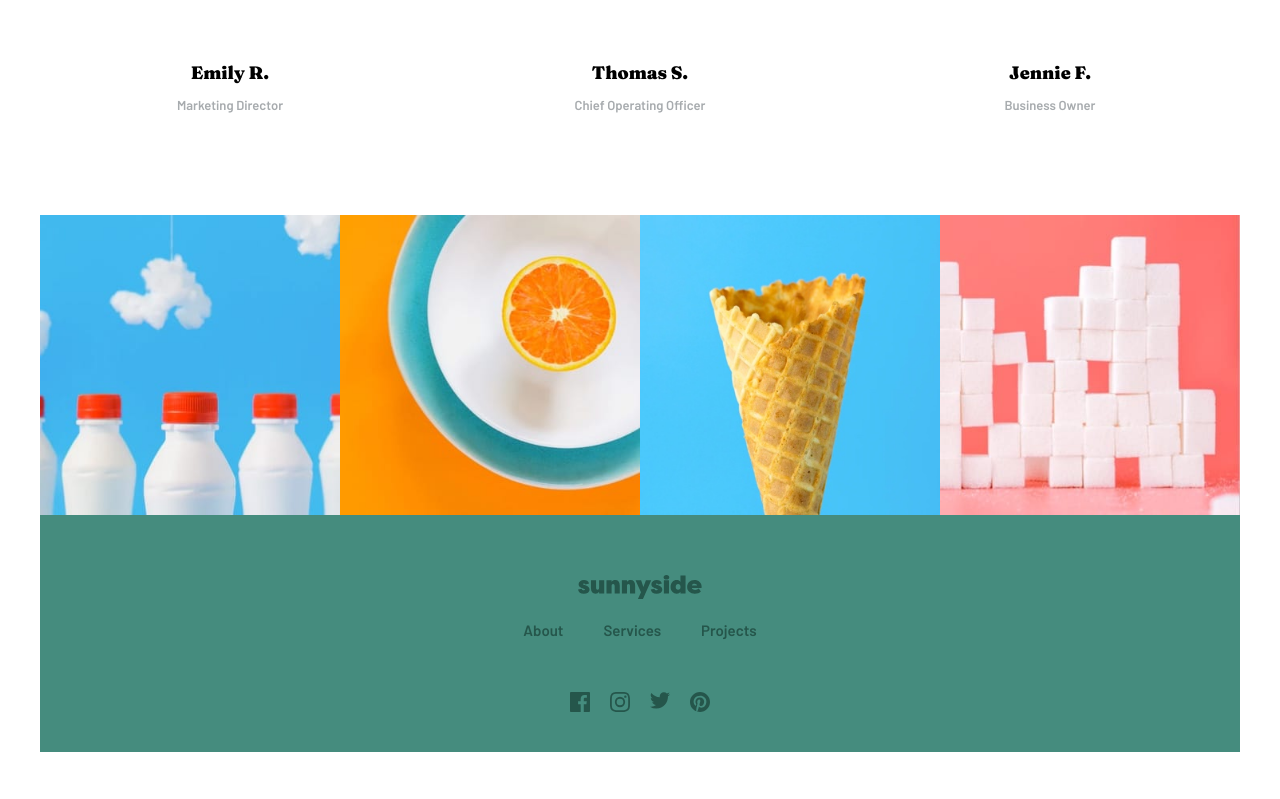
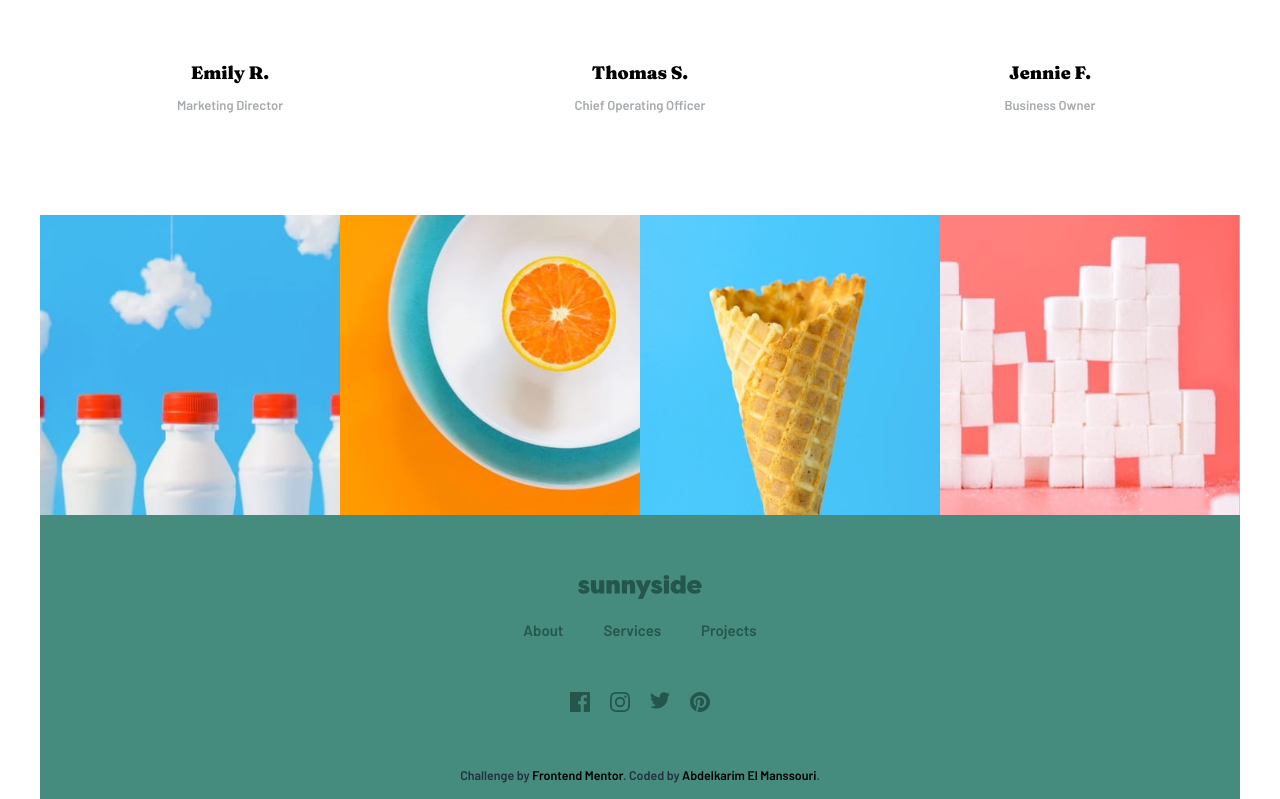
Before and after one commit to abdelkarim-el-manssouri/sunnyside-agency-landing-page, a React (Vite) app: page / in a window 1280 px wide. Shown: the part 2754-3553 px from the top of the page. Before the commit the page ends 3506 px from the top, so only its background shows below. Built offline with nearby package versions, Linux system fonts and the light colour scheme.

Commit message:
project done

```diff
--- a/index.html
+++ b/index.html
@@ -2,7 +2,6 @@
 <html lang="en">
   <head>
     <meta charset="UTF-8" />
-    <!-- <link rel="icon" type="image/svg+xml" href="/vite.svg" /> -->
     <meta name="viewport" content="width=device-width, initial-scale=1.0" />
     <title>sunny side</title>
   </head>
--- a/package.json
+++ b/package.json
@@ -11,6 +11,7 @@
   },
   "dependencies": {
     "framer-motion": "^11.3.31",
+    "lenis": "^1.1.13",
     "react": "^18.3.1",
     "react-dom": "^18.3.1"
   },
--- a/src/index.css
+++ b/src/index.css
@@ -7,7 +7,7 @@
 
 @layer base {
   html {
-    @apply bg-neutral-white font-barlow font-fw-regular scroll-smooth;
+    @apply bg-neutral-white font-barlow font-fw-regular;
     font-size: 62.5%;
   }
   h1,
--- a/src/pages/Home.jsx
+++ b/src/pages/Home.jsx
@@ -2,16 +2,19 @@ import { useState } from "react";
 import Container from "../components/Container";
 import { menuLinks, testimonials } from "../data/data";
 import { AnimatePresence, motion } from "framer-motion";
+import { ReactLenis } from "lenis/react";
 
 const Home = () => {
   return (
-    <>
+    <motion.div variants={homeVariants} initial="initial" animate="animate">
+      <ReactLenis root>
         <HeroSection />
         <MainSection />
         <Testimonials />
         <Gallery />
         <Footer />
-    </>
+      </ReactLenis>
+    </motion.div>
   );
 };
 
@@ -114,7 +117,6 @@ const HeroSection = () => {
 
 const MainSection = () => {
   return (
-    <>
     <Container>
       <main>
         <div className="grid [grid-template-areas:'egg''transform''cup''stand'] sm:[grid-template-areas:'transform_egg''cup_stand'] text-center sm:text-start auto-cols-fr auto-rows-fr">
@@ -126,8 +128,8 @@ const MainSection = () => {
               </h2>
               <p className="text-mainSectionContent my-10 w-[45ch] text-neutral-dark-grayish-blue">
                 We are a full-service creative agency specializing in helping
-                  brands grow fast. Engage your clients through compelling
-                  visuals that do most of the marketing for you.
+                brands grow fast. Engage your clients through compelling visuals
+                that do most of the marketing for you.
               </p>
               <button className="uppercase font-fw-semi-bold text-mainSectionButton relative before:absolute before:-left-[5%] before:bottom-1 before:w-[110%] before:h-2.5 before:bg-primary-yellow/50 before:rounded-full before:-z-10 hover:before:bg-primary-yellow before:transition before:ease-in">
                 Learn more
@@ -180,7 +182,6 @@ const MainSection = () => {
         </div>
       </main>
     </Container>
-    </>
   );
 };
 
@@ -237,7 +238,7 @@ const Footer = () => {
       <div className="bg-primary-moderate-cyan grid place-items-center py-16">
         <a href="#">
           <svg
-            className="my-8 hover:fill-neutral-white transition-colors ease-in"
+            className="my-8 hover:stroke-neutral-white transition-colors ease-in"
             width="124"
             height="24"
             xmlns="http://www.w3.org/2000/svg"
@@ -278,7 +279,7 @@ const Footer = () => {
           <li>
             <a className="group" href="#">
               <svg
-                className="group-hover:fill-neutral-white transition-colors ease-in"
+                className="group-hover:stroke-neutral-white transition"
                 width="20"
                 height="20"
                 xmlns="http://www.w3.org/2000/svg"
@@ -291,8 +292,13 @@ const Footer = () => {
             </a>
           </li>
           <li>
-            <a href="#">
-              <svg width="20" height="20" xmlns="http://www.w3.org/2000/svg">
+            <a className="group" href="#">
+              <svg
+                className="group-hover:stroke-neutral-white transition ease-in"
+                width="20"
+                height="20"
+                xmlns="http://www.w3.org/2000/svg"
+              >
                 <path
                   d="M10 1.802c2.67 0 2.987.01 4.042.059 2.71.123 3.975 1.409 4.099 4.099.048 1.054.057 1.37.057 4.04 0 2.672-.01 2.988-.057 4.042-.124 2.687-1.387 3.975-4.1 4.099-1.054.048-1.37.058-4.041.058-2.67 0-2.987-.01-4.04-.058-2.718-.124-3.977-1.416-4.1-4.1-.048-1.054-.058-1.37-.058-4.041 0-2.67.01-2.986.058-4.04.124-2.69 1.387-3.977 4.1-4.1 1.054-.048 1.37-.058 4.04-.058zM10 0C7.284 0 6.944.012 5.877.06 2.246.227.227 2.242.061 5.877.01 6.944 0 7.284 0 10s.012 3.057.06 4.123c.167 3.632 2.182 5.65 5.817 5.817 1.067.048 1.407.06 4.123.06s3.057-.012 4.123-.06c3.629-.167 5.652-2.182 5.816-5.817.05-1.066.061-1.407.061-4.123s-.012-3.056-.06-4.122C19.777 2.249 17.76.228 14.124.06 13.057.01 12.716 0 10 0zm0 4.865a5.135 5.135 0 100 10.27 5.135 5.135 0 000-10.27zm0 8.468a3.333 3.333 0 110-6.666 3.333 3.333 0 010 6.666zm5.338-9.87a1.2 1.2 0 100 2.4 1.2 1.2 0 000-2.4z"
                   fill="hsl(167, 40%, 24%)"
@@ -301,8 +307,13 @@ const Footer = () => {
             </a>
           </li>
           <li>
-            <a href="#">
-              <svg width="20" height="17" xmlns="http://www.w3.org/2000/svg">
+            <a className="group" href="#">
+              <svg
+                className="group-hover:stroke-neutral-white transition ease-in"
+                width="20"
+                height="17"
+                xmlns="http://www.w3.org/2000/svg"
+              >
                 <path
                   d="M20 2.172a8.192 8.192 0 01-2.357.646 4.11 4.11 0 001.805-2.27 8.22 8.22 0 01-2.606.996A4.096 4.096 0 0013.847.248c-2.65 0-4.596 2.472-3.998 5.037A11.648 11.648 0 011.392 1a4.109 4.109 0 001.27 5.478 4.086 4.086 0 01-1.858-.513c-.045 1.9 1.318 3.679 3.291 4.075a4.113 4.113 0 01-1.853.07 4.106 4.106 0 003.833 2.849A8.25 8.25 0 010 14.658a11.616 11.616 0 006.29 1.843c7.618 0 11.923-6.434 11.663-12.205A8.354 8.354 0 0020 2.172z"
                   fill="hsl(167, 40%, 24%)"
@@ -311,8 +322,13 @@ const Footer = () => {
             </a>
           </li>
           <li>
-            <a href="#">
-              <svg width="20" height="20" xmlns="http://www.w3.org/2000/svg">
+            <a className="group" href="#">
+              <svg
+                className="group-hover:stroke-neutral-white transition ease-in"
+                width="20"
+                height="20"
+                xmlns="http://www.w3.org/2000/svg"
+              >
                 <path
                   d="M10 0C4.477 0 0 4.477 0 10c0 4.237 2.636 7.855 6.356 9.312-.088-.791-.167-2.005.035-2.868.181-.78 1.172-4.97 1.172-4.97s-.299-.6-.299-1.486c0-1.39.806-2.428 1.81-2.428.852 0 1.264.64 1.264 1.408 0 .858-.546 2.14-.828 3.33-.236.995.5 1.807 1.48 1.807 1.778 0 3.144-1.874 3.144-4.58 0-2.393-1.72-4.068-4.176-4.068-2.845 0-4.516 2.135-4.516 4.34 0 .859.331 1.781.745 2.281a.3.3 0 01.069.288l-.278 1.133c-.044.183-.145.223-.335.134-1.249-.581-2.03-2.407-2.03-3.874 0-3.154 2.292-6.052 6.608-6.052 3.469 0 6.165 2.473 6.165 5.776 0 3.447-2.173 6.22-5.19 6.22-1.013 0-1.965-.525-2.291-1.148l-.623 2.378c-.226.869-.835 1.958-1.244 2.621.937.29 1.931.446 2.962.446 5.523 0 10-4.477 10-10S15.523 0 10 0z"
                   fill="hsl(167, 40%, 24%)"
@@ -321,6 +337,24 @@ const Footer = () => {
             </a>
           </li>
         </ul>
+      </div>
+      <div className="bg-primary-moderate-cyan text-center text-xl py-6 text-neutral-dark-desaturated-blue">
+        Challenge by{" "}
+        <a
+          className="text-black"
+          href="https://www.frontendmentor.io?ref=challenge"
+          target="_blank"
+        >
+          Frontend Mentor
+        </a>
+        . Coded by{" "}
+        <a
+          href="https://github.com/abdelkarim-el-manssouri"
+          className="capitalize text-black"
+        >
+          Abdelkarim el manssouri
+        </a>
+        .
       </div>
     </Container>
   );
@@ -364,3 +398,19 @@ const bgMenuLinksVariants = {
     translateY: "-200%",
   },
 };
+
+const homeVariants = {
+  initial: {
+    y: 30,
+    opacity: 0.4,
+    filter: "blur(20px)",
+  },
+  animate: {
+    y: 0,
+    opacity: 1,
+    filter: "blur(0px)",
+    transition: {
+      duration: 1,
+    },
+  },
+};
```
Also changed, not shown: src/main.jsx (+7 -7 lines), 1 other file (tests, documents, lock files or other folders). Lines whose indentation alone changed are shown as unchanged.
